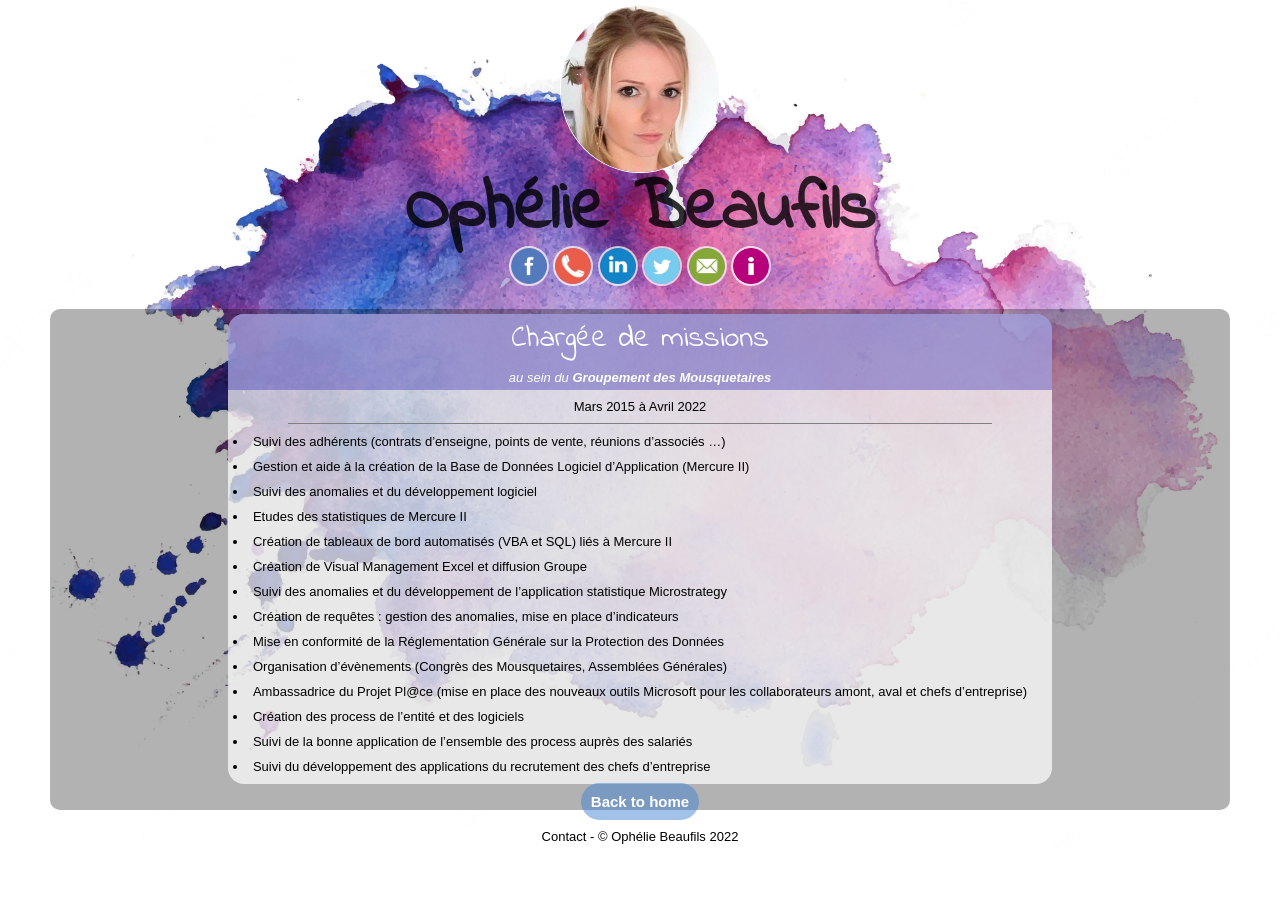
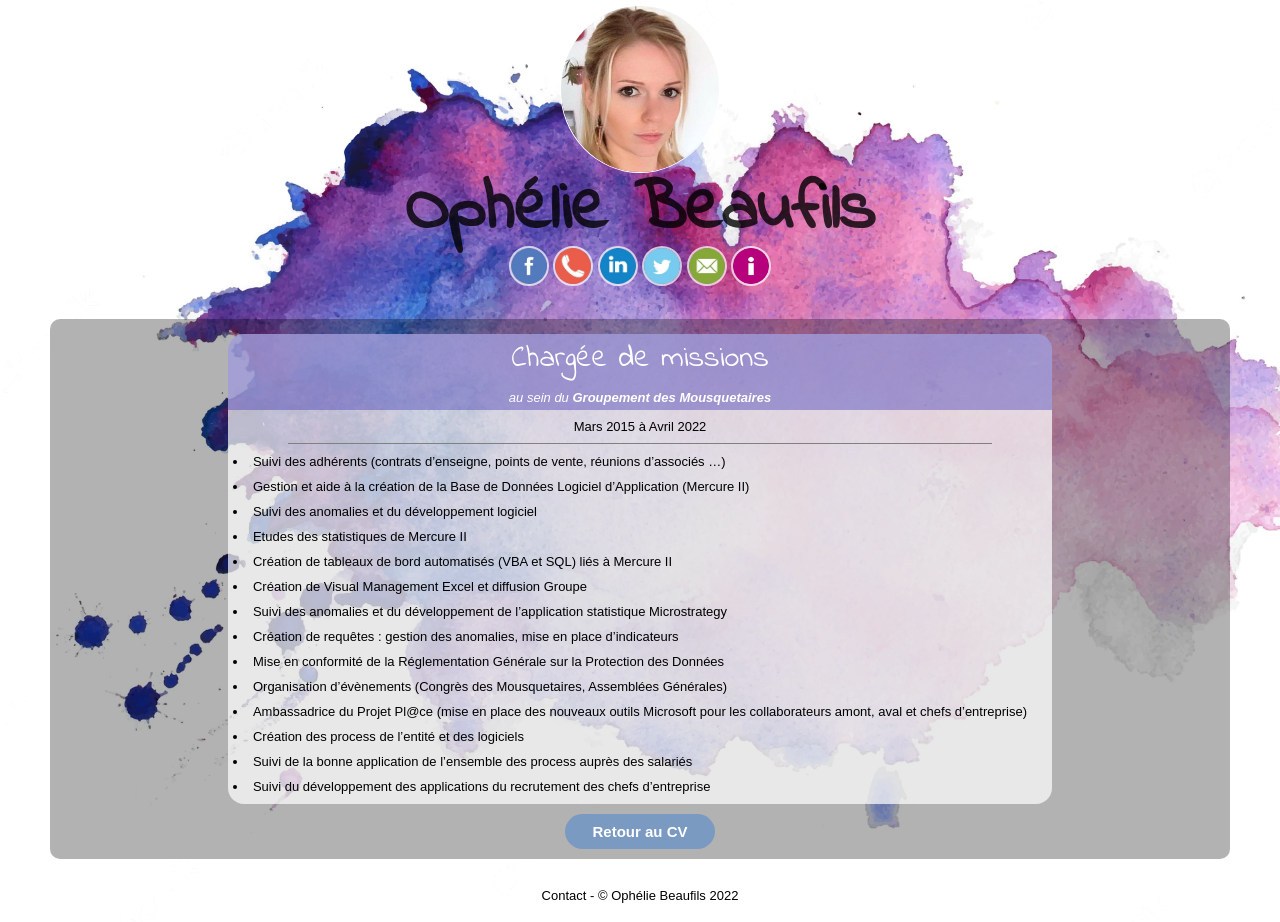
Before and after one commit to OphelieBeaufils/CV, a PHP site: page /php/experience.php in a window 1280 px wide. Before the commit the page ends 844 px from the top, so only its background shows below. Run offline with PHP 8.4, Linux system fonts and the light colour scheme.

Commit message:
avancement sur le css global (bouton en savoir plus et retour)

```diff
--- a/css/style.css
+++ b/css/style.css
@@ -34,7 +34,7 @@ h1{
 /* FOOTER */
 footer{
     color: rgb(0, 0, 0);
-    margin: 5px 50px;
+    margin: 0 50px 20px;
     font-size: small;
 }
 
@@ -45,8 +45,9 @@ footer{
 main{
     display: flex;
     justify-content: space-around;
-    margin: 20px 50px;
+    margin: 30px 50px;
     background-color: rgba(0, 0, 0, 0.3);
+    padding: 10px 0;
     border-radius: 10px;
 }
 .bloc, .bloc__experiences {
@@ -55,7 +56,7 @@ main{
     border-radius: 1em;
     margin-top: 5px;
 }
-main > section.section_index{
+main > .section_index{
     width: 33%;
     color: black;
     padding: 5px;
@@ -108,26 +109,27 @@ strong{
 
 
 /* Expérience Professionnelle */
-.experiences_professionnelles__experience {
+.bloc__experience {
     background-color: white;
 }
-.experiences_professionnelles__experience > ul{
+.bloc__experience > ul{
     text-align: left;
     list-style: disc;
     padding: 5px 20px;
     font-size: small;
 }
-.experiences_professionnelles__experience > ul > li{
+.bloc__experience > ul > li{
     padding: 5px;
 }
 .post__link__experience{
     background-color: rgb(69, 131, 212, 0.5);
-    width: 110px;
+    width: 150px;
     padding: 10px;
     border-radius: 50px;
     color: white;
     font-weight: bold;
     font-size: 15px;
+    margin: auto;
 }
 
 
--- a/php/templates/experience.tpl.php
+++ b/php/templates/experience.tpl.php
@@ -15,9 +15,8 @@
             <p class="dates"><?= $poste['dates'] ?></p>
             <?= $poste['missions'] ?>
         </div>
-        <a href="../php/index.php" class="post__link__experience">Back to home
-	    </a>
-
+        <p class="post__link__experience"><a href="../php/index.php" >Retour au CV</a></p>
+    </section>
 
 </main>
 
```
